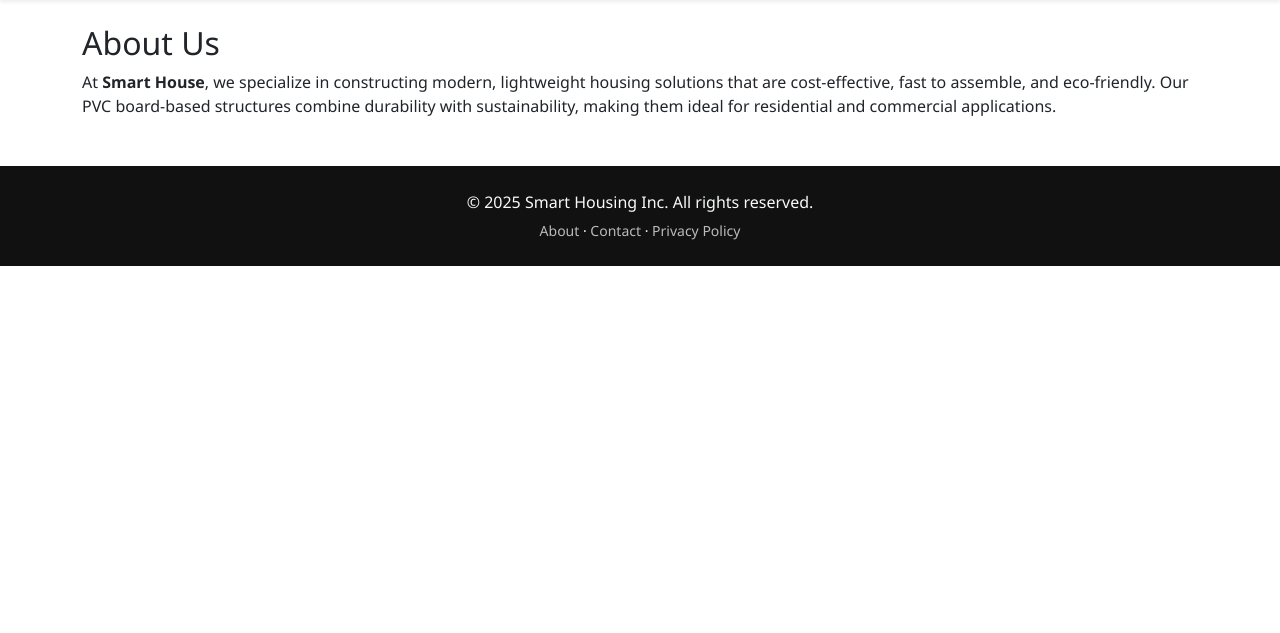
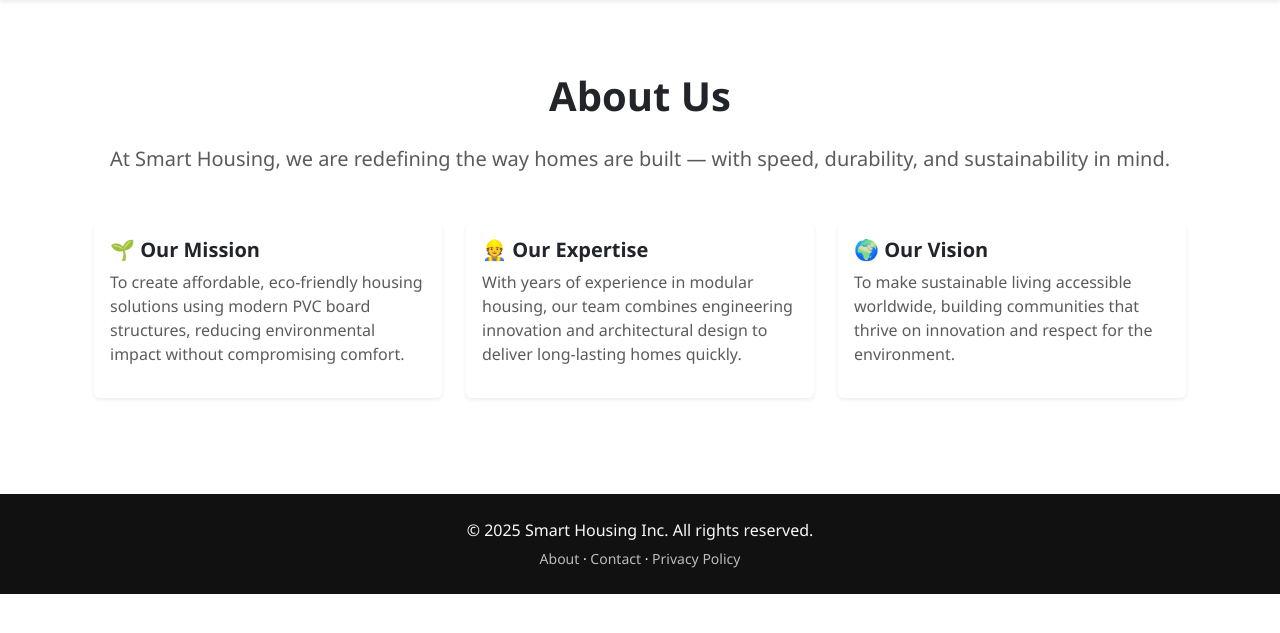
Before and after one commit to hanklokyaw/san-myanmar_site, a Flask app: page /about in a window 1280 px wide. Shown: the part 56-689 px from the top of the page. Run offline with Flask 3, Linux system fonts and the light colour scheme; some libraries are stand-ins or nearby versions.

Commit message:
updated about html

```diff
--- a/templates/about.html
+++ b/templates/about.html
@@ -1,10 +1,47 @@
 {% extends "base.html" %}
+{% block title %}About · Smart Housing{% endblock %}
 {% block content %}
-<h2>About Us</h2>
-<p>
-    At <strong>Smart House</strong>, we specialize in constructing modern,
-    lightweight housing solutions that are cost-effective, fast to assemble, and eco-friendly.
-    Our PVC board-based structures combine durability with sustainability,
-    making them ideal for residential and commercial applications.
-</p>
+
+<section class="py-5">
+  <div class="container">
+    <h1 class="fw-bold mb-4 text-center">About Us</h1>
+    <p class="lead text-center text-muted mb-5">
+      At Smart Housing, we are redefining the way homes are built — with speed, durability, and sustainability in mind.
+    </p>
+
+    <div class="row g-4">
+      <div class="col-md-4">
+        <div class="card h-100 shadow-sm border-0">
+          <div class="card-body">
+            <h5 class="fw-bold">🌱 Our Mission</h5>
+            <p class="text-muted">
+              To create affordable, eco-friendly housing solutions using modern PVC board structures, reducing environmental impact without compromising comfort.
+            </p>
+          </div>
+        </div>
+      </div>
+      <div class="col-md-4">
+        <div class="card h-100 shadow-sm border-0">
+          <div class="card-body">
+            <h5 class="fw-bold">👷 Our Expertise</h5>
+            <p class="text-muted">
+              With years of experience in modular housing, our team combines engineering innovation and architectural design to deliver long-lasting homes quickly.
+            </p>
+          </div>
+        </div>
+      </div>
+      <div class="col-md-4">
+        <div class="card h-100 shadow-sm border-0">
+          <div class="card-body">
+            <h5 class="fw-bold">🌍 Our Vision</h5>
+            <p class="text-muted">
+              To make sustainable living accessible worldwide, building communities that thrive on innovation and respect for the environment.
+            </p>
+          </div>
+        </div>
+      </div>
+    </div>
+  </div>
+</section>
+
 {% endblock %}
```
